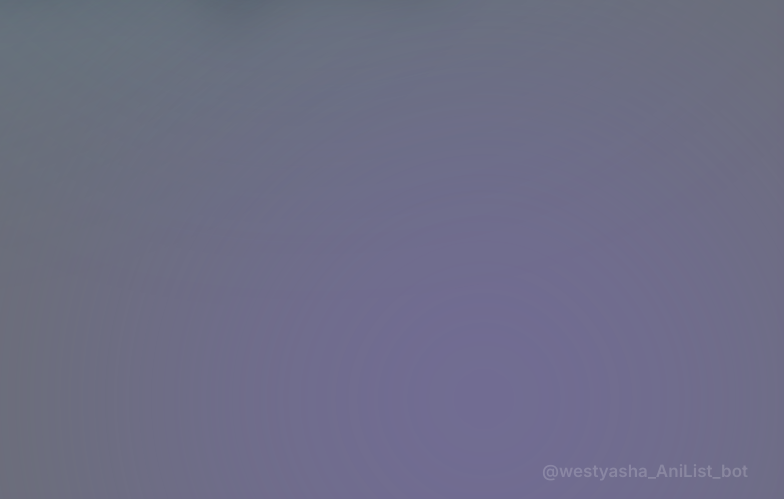
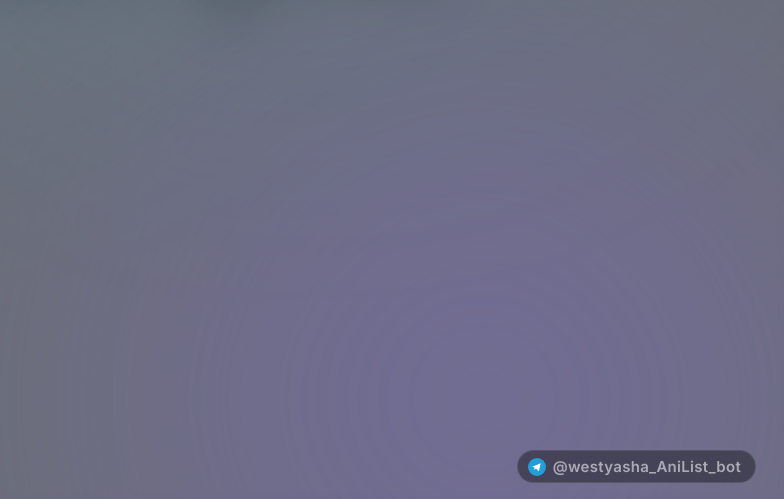
Before and after one commit to Westyasha/AniList_Telegram, a Python web app: template templates/profile_card.html in a window 1280 px wide; the page is wider, and only the part inside the window is pictured. Shown: the part 661-1160 px from the top of that part, without its empty margins (496-1280 px from the left). Run offline with Jinja, Linux system fonts and the light colour scheme; the template is opened without the code that fills it: most values are stand-ins (such as "Sample title", 1, 10 or a date in 2020); grey boxes marked "Sample" are stand-in pictures.

Commit message:
Update profile_card.html

```diff
--- a/templates/profile_card.html
+++ b/templates/profile_card.html
@@ -171,10 +171,43 @@
   .anime-ph { width: var(--pw); height: var(--ph); }
   .char-ph  { width: var(--cw); height: var(--ch); }
 
+  .more-tile {
+    flex-shrink: 0;
+    width: var(--pw); height: var(--ph);
+    border-radius: 10px;
+    background: rgba(255,255,255,0.07);
+    border: 1px solid rgba(255,255,255,0.15);
+    display: flex; flex-direction: column;
+    align-items: center; justify-content: center;
+    gap: 6px; cursor: default;
+  }
+  .more-tile .more-plus {
+    font-size: 22px; font-weight: 800; color: rgba(255,255,255,0.9); line-height: 1;
+  }
+  .more-tile .more-count {
+    font-size: 13px; font-weight: 700; color: rgba(255,255,255,0.55);
+    letter-spacing: 1px;
+  }
+  .more-tile .more-icon {
+    width: 22px; height: 22px; opacity: 0.5;
+  }
+
   .footer {
-    position: fixed; bottom: 18px; right: 36px;
-    font-size: 17px; color: rgba(255,255,255,0.18);
-    font-weight: 600; z-index: 10; white-space: nowrap;
+    position: fixed; bottom: 16px; right: 28px;
+    display: flex; align-items: center; gap: 7px;
+    z-index: 10;
+    background: rgba(0,0,0,0.38);
+    border: 1px solid rgba(255,255,255,0.1);
+    border-radius: 20px;
+    padding: 6px 14px 6px 10px;
+    backdrop-filter: blur(10px);
+  }
+  .footer-tg {
+    width: 18px; height: 18px; flex-shrink: 0;
+  }
+  .footer-text {
+    font-size: 15px; color: rgba(255,255,255,0.55);
+    font-weight: 600; white-space: nowrap; letter-spacing: 0.3px;
   }
 </style>
 </head>
@@ -200,9 +233,14 @@
     {% endfor %}
   {% endif %}
 
-  {% set max_cnt = [anime_items|length, char_items|length]|max %}
-  {% set has_favs = max_cnt > 0 %}
-  {% set cnt = max_cnt if max_cnt <= 10 else 10 %}
+  {% set anime_total = anime_items|length %}
+  {% set char_total  = char_items|length %}
+  {% set anime_show  = [anime_total, 10]|min %}
+  {% set char_show   = [char_total,  10]|min %}
+  {% set anime_extra = anime_total - anime_show %}
+  {% set char_extra  = char_total  - char_show %}
+  {% set max_show    = [anime_show, char_show]|max %}
+  {% set has_favs    = max_show > 0 %}
 
   <div class="card">
     <div class="left">
@@ -232,30 +270,54 @@
     <div class="divider"></div>
     <div class="favs">
 
-      {% if anime_items|length > 0 %}
+      {% if anime_show > 0 %}
       <div class="fav-block">
         <div class="fav-label" style="--lc:#fc8181">❤️ Любимое аниме</div>
-        <div class="fav-row" data-count="{{ [anime_items|length, 10]|min }}">
+        <div class="fav-row" data-count="{{ anime_show + (1 if anime_extra > 0 else 0) }}">
+          {% set shown = namespace(n=0) %}
           {% for i in range(fav_anime_covers|length) %}
-            {% if fav_anime_covers[i] %}
+            {% if fav_anime_covers[i] and shown.n < anime_show %}
             <img class="anime-poster" src="{{ fav_anime_covers[i] }}"
                  onerror="this.outerHTML='<div class=&quot;ph anime-ph&quot;></div>'">
+            {% set shown.n = shown.n + 1 %}
             {% endif %}
           {% endfor %}
+          {% if anime_extra > 0 %}
+          <div class="more-tile">
+            <div class="more-plus">+{{ anime_extra }}</div>
+            <div class="more-count">MORE</div>
+            <svg class="more-icon" viewBox="0 0 24 24" fill="none" xmlns="http://www.w3.org/2000/svg">
+              <circle cx="12" cy="12" r="10" fill="white" fill-opacity="0.15"/>
+              <path d="M8 12H16M16 12L12 8M16 12L12 16" stroke="white" stroke-width="1.8" stroke-linecap="round" stroke-linejoin="round"/>
+            </svg>
+          </div>
+          {% endif %}
         </div>
       </div>
       {% endif %}
 
-      {% if char_items|length > 0 %}
+      {% if char_show > 0 %}
       <div class="fav-block">
         <div class="fav-label" style="--lc:#f6c636">⭐ Любимые персонажи</div>
-        <div class="fav-row" data-count="{{ [char_items|length, 10]|min }}">
+        <div class="fav-row" data-count="{{ char_show + (1 if char_extra > 0 else 0) }}">
+          {% set shown = namespace(n=0) %}
           {% for i in range(fav_char_images|length) %}
-            {% if fav_char_images[i] %}
+            {% if fav_char_images[i] and shown.n < char_show %}
             <img class="char-portrait" src="{{ fav_char_images[i] }}"
                  onerror="this.outerHTML='<div class=&quot;ph char-ph&quot;></div>'">
+            {% set shown.n = shown.n + 1 %}
             {% endif %}
           {% endfor %}
+          {% if char_extra > 0 %}
+          <div class="more-tile">
+            <div class="more-plus">+{{ char_extra }}</div>
+            <div class="more-count">MORE</div>
+            <svg class="more-icon" viewBox="0 0 24 24" fill="none" xmlns="http://www.w3.org/2000/svg">
+              <circle cx="12" cy="12" r="10" fill="white" fill-opacity="0.15"/>
+              <path d="M8 12H16M16 12L12 8M16 12L12 16" stroke="white" stroke-width="1.8" stroke-linecap="round" stroke-linejoin="round"/>
+            </svg>
+          </div>
+          {% endif %}
         </div>
       </div>
       {% endif %}
@@ -264,6 +326,12 @@
     {% endif %}
   </div>
 
-  <div class="footer">@westyasha_AniList_bot</div>
+  <div class="footer">
+    <svg class="footer-tg" viewBox="0 0 24 24" fill="none" xmlns="http://www.w3.org/2000/svg">
+      <circle cx="12" cy="12" r="12" fill="#229ED9"/>
+      <path d="M5.5 11.5L17 7L14.5 17.5L10.5 14L8.5 16V13L14 8.5L9 12.5L5.5 11.5Z" fill="white"/>
+    </svg>
+    <span class="footer-text">@westyasha_AniList_bot</span>
+  </div>
 </body>
 </html>
```
